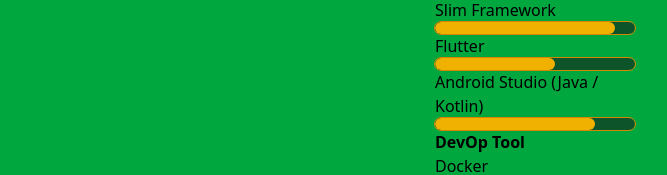
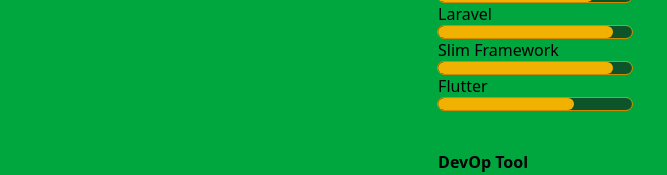
Before and after one commit to nadzmiidzham/nadzmiidzham-portfolio, a Vue app: page / in a window 1280 px wide. Shown: the part 506-681 px from the top of the page, without its empty margins (429-1096 px from the left). Built offline with nearby package versions, Linux system fonts and the light colour scheme.

Commit message:
minor gap change

```diff
--- a/src/sections/SkillSummarySection.vue
+++ b/src/sections/SkillSummarySection.vue
@@ -12,8 +12,7 @@ const frameworkList = [
   { label: "NuxtJS", value: 8 },
   { label: "Laravel", value: 9 },
   { label: "Slim Framework", value: 9 },
-  { label: "Flutter", value: 6 },
-  { label: "Android Studio (Java / Kotlin)", value: 8 },
+  { label: "Flutter", value: 7 },
 ];
 
 const devopToolList = [
@@ -24,7 +23,7 @@ const devopToolList = [
 </script>
 
 <template>
-  <div class="py-3">
+  <div class="flex flex-col gap-10 py-3">
     <!-- Programming Language -->
     <div>
       <h1><b>Programming Language</b></h1>
```
